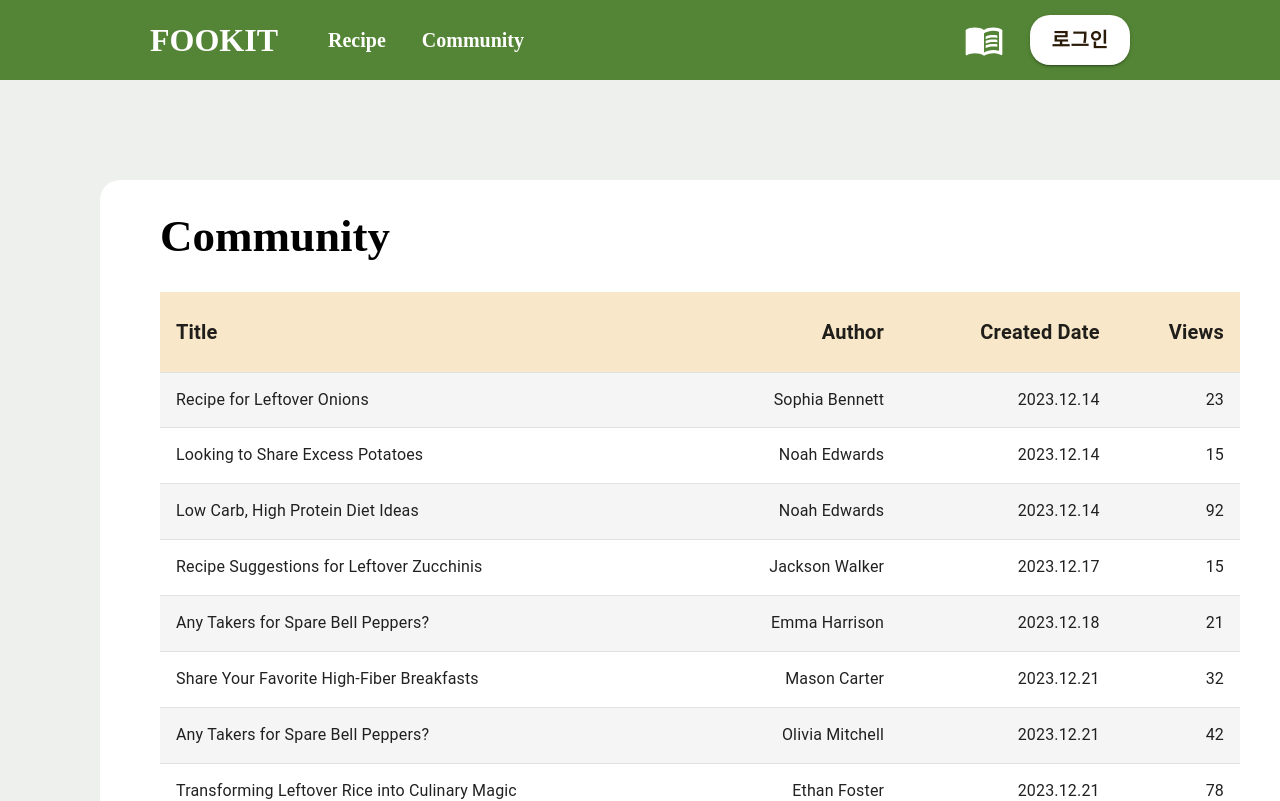
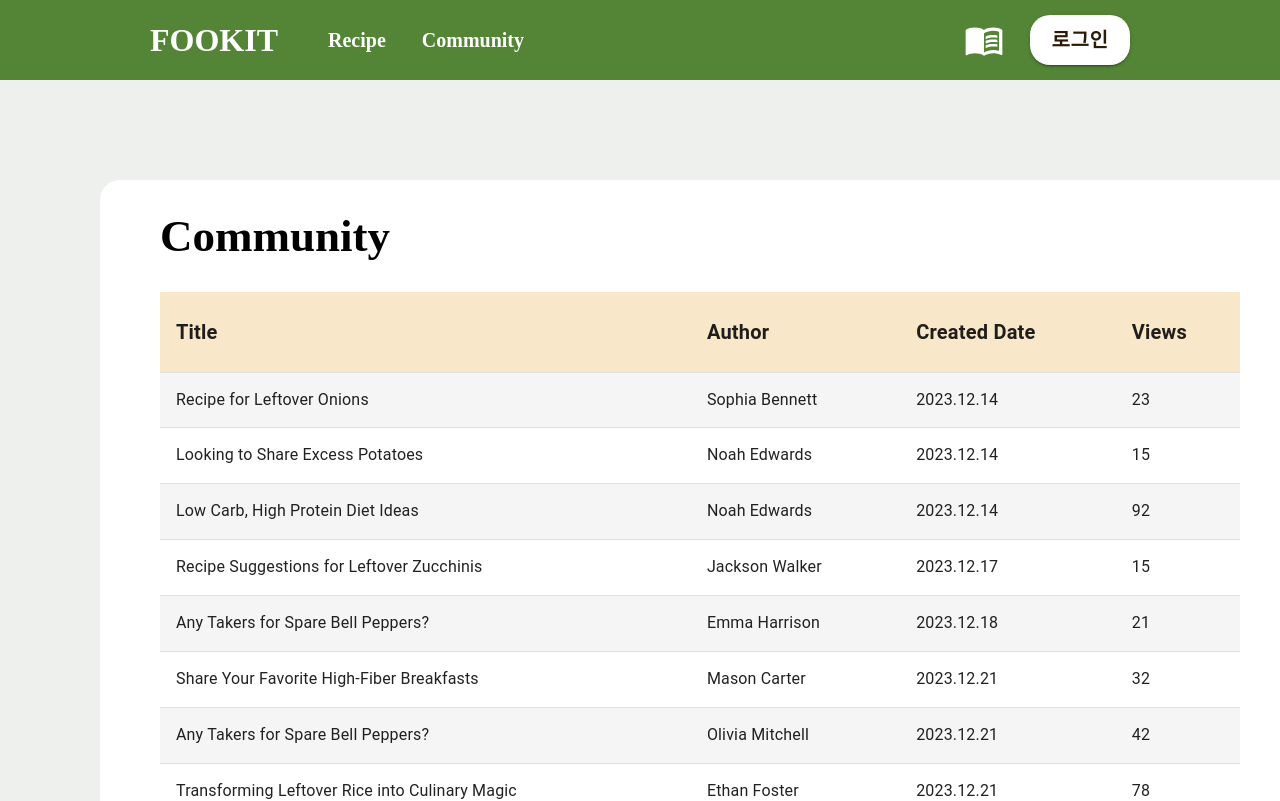
Before and after one commit to oooihmm/fookit, a React (Create React App) app: page /community in a window 1280 px wide. Shown: the top 801 px of the page. Built offline with nearby package versions, Linux system fonts and the light colour scheme; a web font is replaced by a local one.

Commit message:
Feat: 커뮤니티 테이블 align 고정

```diff
--- a/src/components/community/CommunityTable.tsx
+++ b/src/components/community/CommunityTable.tsx
@@ -41,11 +41,7 @@ const CommunityTable = ({ communityData }: { communityData: Community[] }) => {
         <TableHead sx={{ height: '80px' }}>
           <TableRow>
             {tableCells.map((cell, index) => {
-              return (
-                <StyledTableCell align={index ? 'right' : 'left'}>
-                  {cell}
-                </StyledTableCell>
-              );
+              return <StyledTableCell>{cell}</StyledTableCell>;
             })}
           </TableRow>
         </TableHead>
@@ -59,9 +55,9 @@ const CommunityTable = ({ communityData }: { communityData: Community[] }) => {
                 scope='row'>
                 {row.title}
               </StyledTableCell>
-              <StyledTableCell align='right'>{row.author}</StyledTableCell>
-              <StyledTableCell align='right'>{row.createdDate}</StyledTableCell>
-              <StyledTableCell align='right'>{row.views}</StyledTableCell>
+              <StyledTableCell>{row.author}</StyledTableCell>
+              <StyledTableCell>{row.createdDate}</StyledTableCell>
+              <StyledTableCell>{row.views}</StyledTableCell>
             </StyledTableRow>
           ))}
         </TableBody>
```
